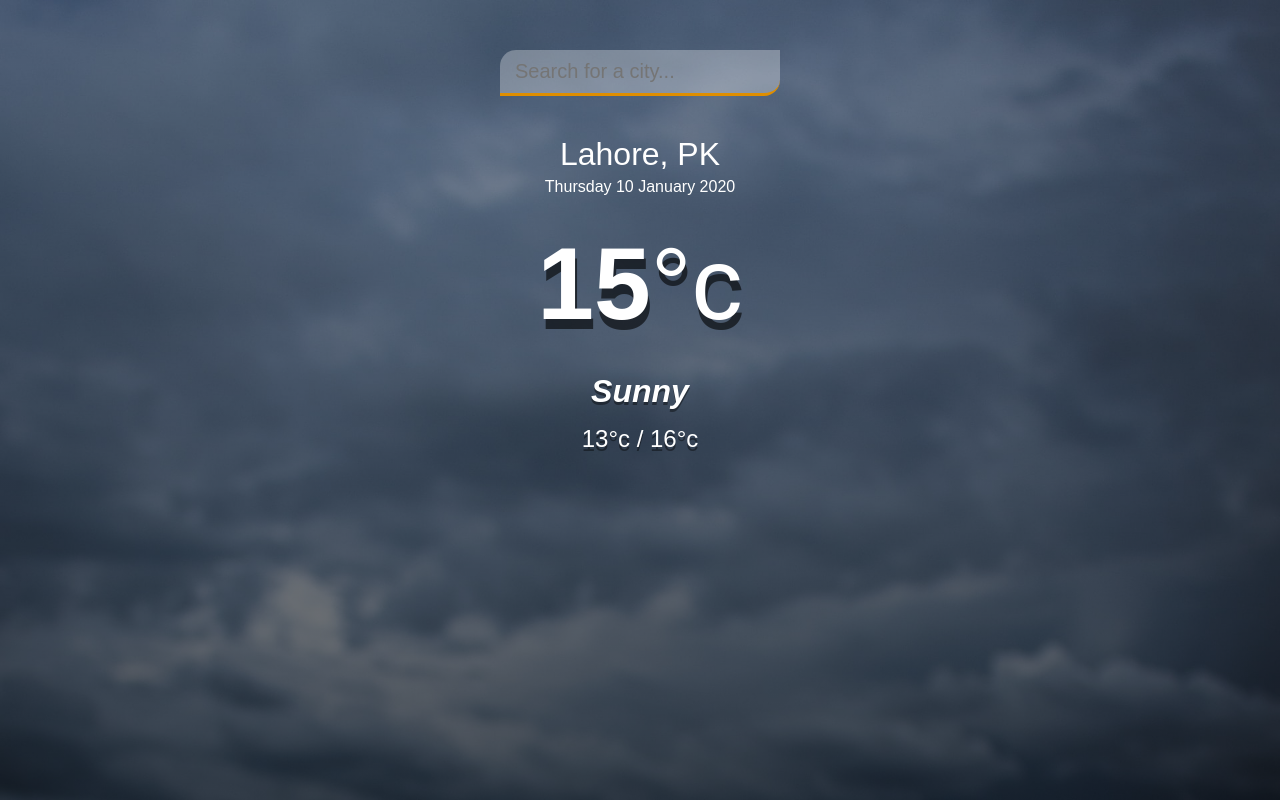
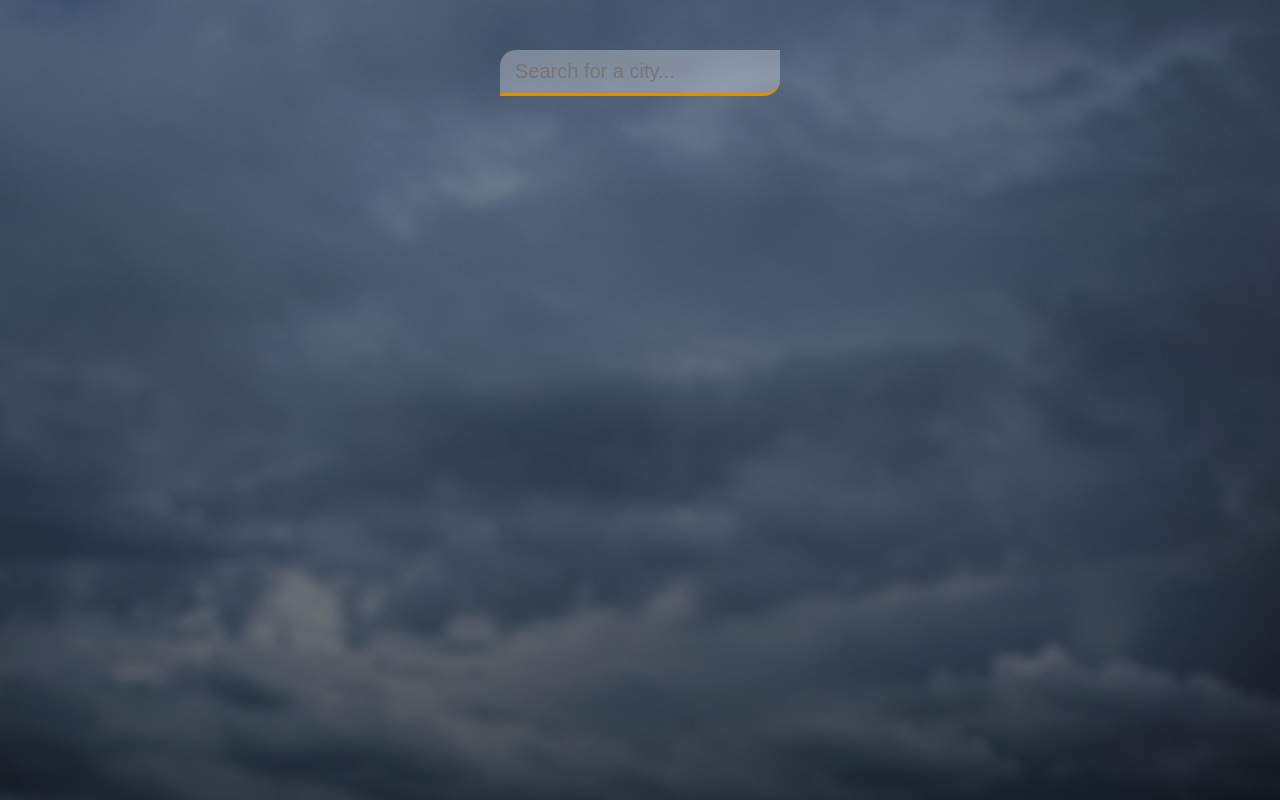
Before and after one commit to umerirshad/weather-app, a plain HTML site: page index.html in a window 1280 px wide. Drawn offline with Linux system fonts and the light colour scheme.

Commit message:
Update index.html

```diff
--- a/index.html
+++ b/index.html
@@ -14,13 +14,13 @@
         </header>
         <main>
           <section class="location">
-            <div class="city">Lahore, PK</div>
-            <div class="date">Thursday 10 January 2020</div>
+            <div class="city"></div>
+            <div class="date"></div>
           </section>
           <div class="current">
-            <div class="temp">15<span>°c</span></div>
-            <div class="weather">Sunny</div>
-            <div class="hi-low">13°c / 16°c</div>
+            <div class="temp"></div>
+            <div class="weather"></div>
+            <div class="hi-low"></div>
           </div>
         </main>
       </div>
```
